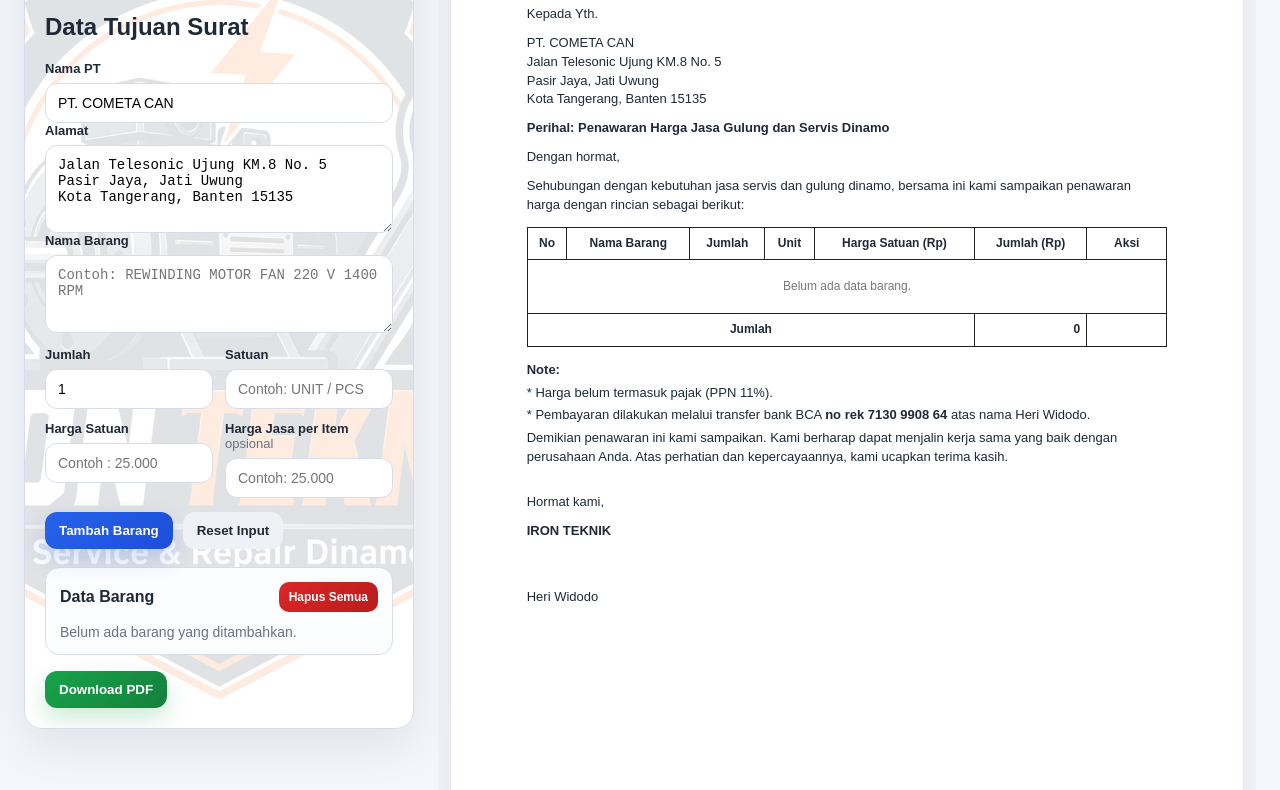
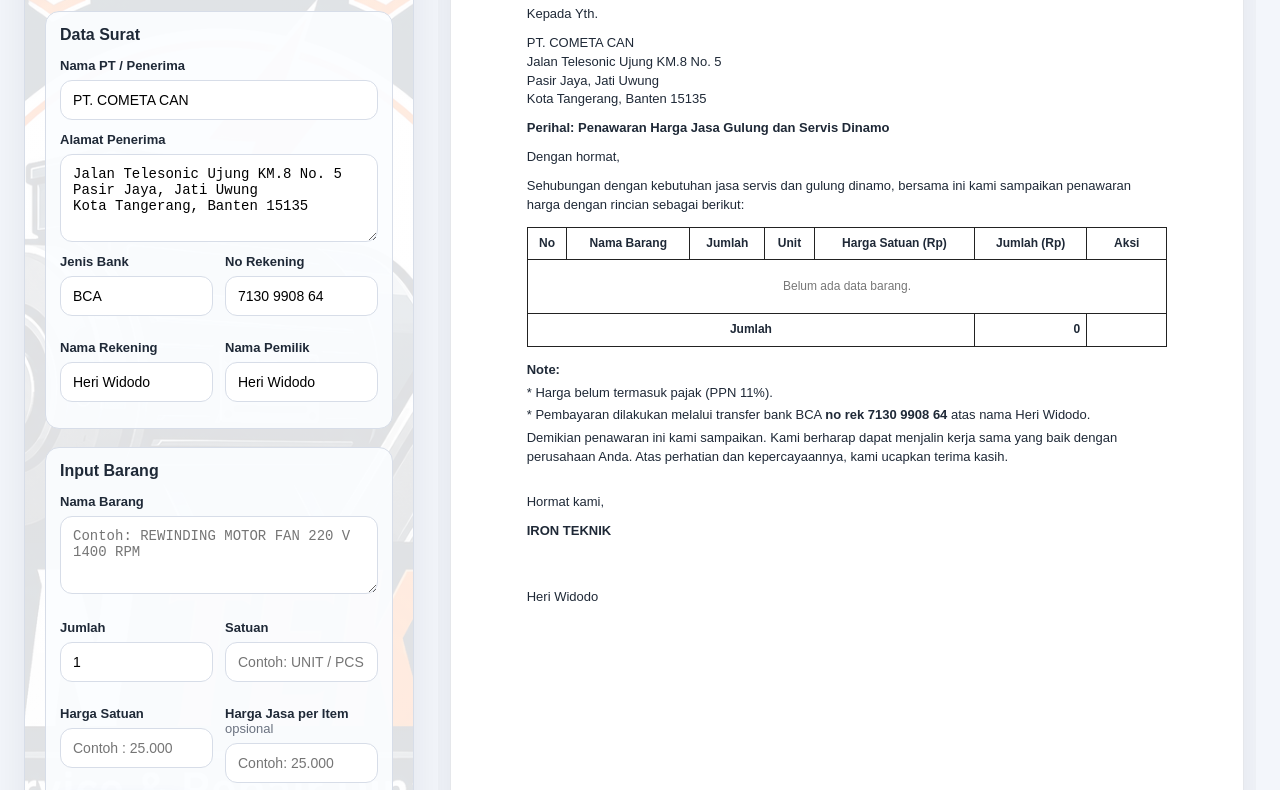
Before and after one commit to Verdy24/IronTeknik, a plain HTML site: page index.html in a window 1280 px wide. Shown: the part 138-928 px from the top of the page. Drawn offline with Linux system fonts and the light colour scheme.

Commit message:
Update index.html

```diff
--- a/index.html
+++ b/index.html
@@ -21,19 +21,48 @@
         </div>
     </div>
 
-            <div class="recipient-card">
-                <h2>Data Tujuan Surat</h2>
-                <div class="form-group full">
-                    <label for="recipientName">Nama PT</label>
-                    <input id="recipientName" type="text" value="PT. COMETA CAN" placeholder="Contoh: PT. COMETA CAN" required />
+    <!-- CARD DATA SURAT -->
+    <div class="input-card">
+        <h2>Data Surat</h2>
+
+        <div class="form-group">
+            <label for="recipientName">Nama PT / Penerima</label>
+            <input id="recipientName" type="text" value="PT. COMETA CAN" placeholder="Contoh: PT. COMETA CAN" />
         </div>
-                <div class="form-group full">
-                    <label for="recipientAddress">Alamat</label>
-                    <textarea id="recipientAddress" rows="4" placeholder="Contoh: Jalan Telesonic Ujung KM.8 No. 5&#10;Pasir Jaya, Jati Uwung&#10;Kota Tangerang, Banten 15135" required>Jalan Telesonic Ujung KM.8 No. 5
+
+        <div class="form-group">
+            <label for="recipientAddress">Alamat Penerima</label>
+            <textarea id="recipientAddress" rows="4" placeholder="Contoh: Jalan Telesonic Ujung KM.8 No. 5">Jalan Telesonic Ujung KM.8 No. 5
 Pasir Jaya, Jati Uwung
 Kota Tangerang, Banten 15135</textarea>
         </div>
+
+        <div class="form-grid">
+            <div class="form-group">
+                <label for="bankName">Jenis Bank</label>
+                <input id="bankName" type="text" value="BCA" placeholder="Contoh: BCA" />
             </div>
+
+            <div class="form-group">
+                <label for="accountNumber">No Rekening</label>
+                <input id="accountNumber" type="text" value="7130 9908 64" placeholder="Contoh: 7130 9908 64" />
+            </div>
+
+            <div class="form-group">
+                <label for="accountHolder">Nama Rekening</label>
+                <input id="accountHolder" type="text" value="Heri Widodo" placeholder="Contoh: Heri Widodo" />
+            </div>
+
+            <div class="form-group">
+                <label for="ownerName">Nama Pemilik</label>
+                <input id="ownerName" type="text" value="Heri Widodo" placeholder="Contoh: Heri Widodo" />
+            </div>
+        </div>
+    </div>
+
+    <!-- CARD INPUT BARANG -->
+    <div class="input-card">
+        <h2>Input Barang</h2>
 
         <form id="itemForm" class="item-form">
             <div class="form-group full">
@@ -68,12 +97,15 @@
                 <button type="button" id="resetFormBtn" class="btn light">Reset Input</button>
             </div>
         </form>
+    </div>
 
-            <div class="items-card">
+    <!-- CARD DATA BARANG -->
+    <div class="input-card">
         <div class="items-card-title">
             <h2>Data Barang</h2>
             <button type="button" id="clearAllBtn" class="btn danger small">Hapus Semua</button>
         </div>
+
         <div id="itemList" class="item-list empty-state">
             Belum ada barang yang ditambahkan.
         </div>
@@ -131,7 +163,12 @@
                 <div class="note-section">
                     <p><strong>Note:</strong></p>
                     <p>* Harga belum termasuk pajak (PPN 11%).</p>
-                    <p>* Pembayaran dilakukan melalui transfer bank BCA <strong>no rek 7130 9908 64</strong> atas nama Heri Widodo.</p>
+                    <p>
+                        * Pembayaran dilakukan melalui transfer bank
+                        <span id="bankNamePreview">BCA</span>
+                        <strong>no rek <span id="accountNumberPreview">7130 9908 64</span></strong>
+                        atas nama <span id="accountHolderPreview">Heri Widodo</span>.
+                    </p>
                 </div>
 
                 <p>
@@ -143,7 +180,7 @@
                     <p>Hormat kami,</p>
                     <p><strong>IRON TEKNIK</strong></p>
                     <br /><br />
-                    <p>Heri Widodo</p>
+                    <p id="ownerNamePreview">Heri Widodo</p>
                 </div>
             </article>
         </section>
```
Lines whose indentation alone changed are shown as unchanged.
